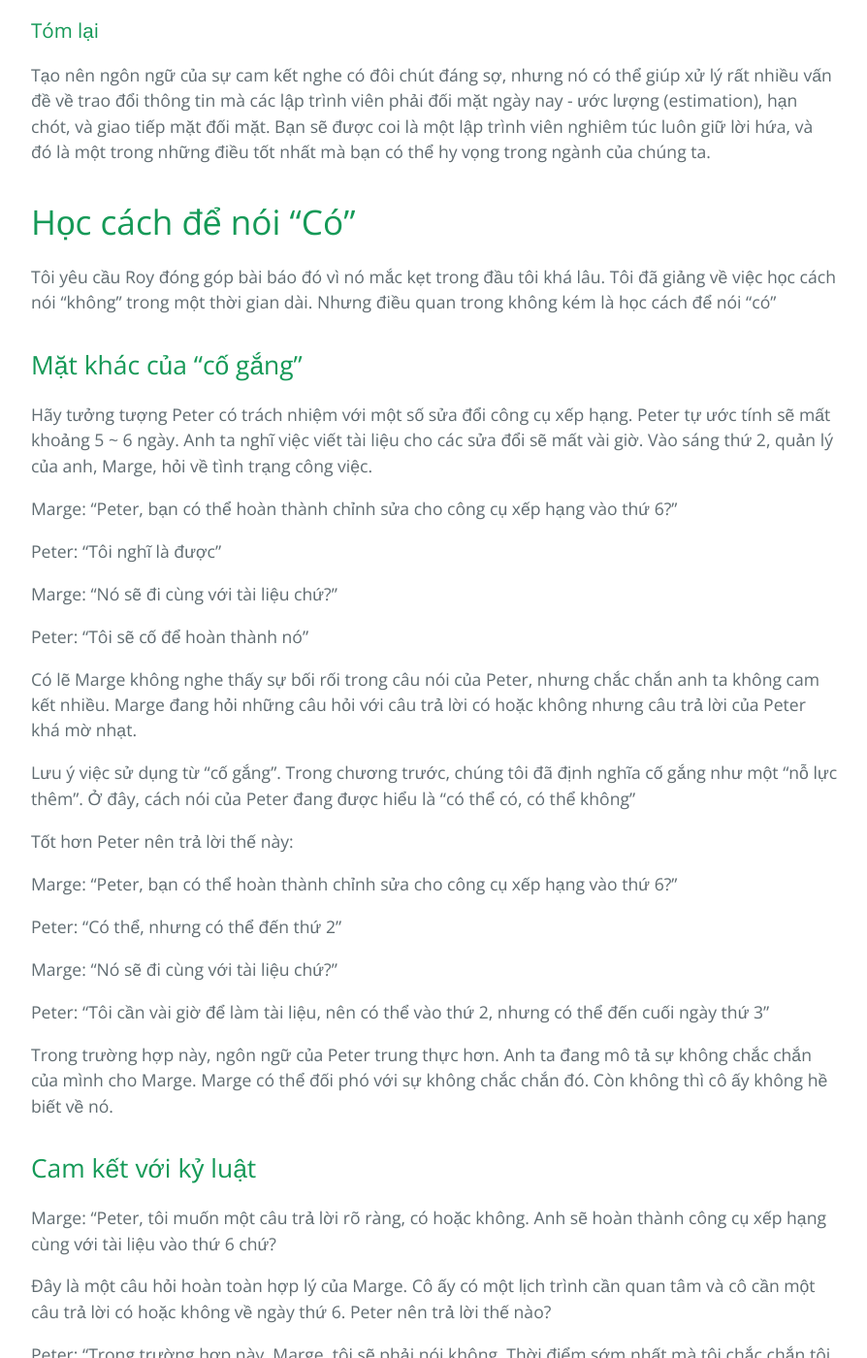
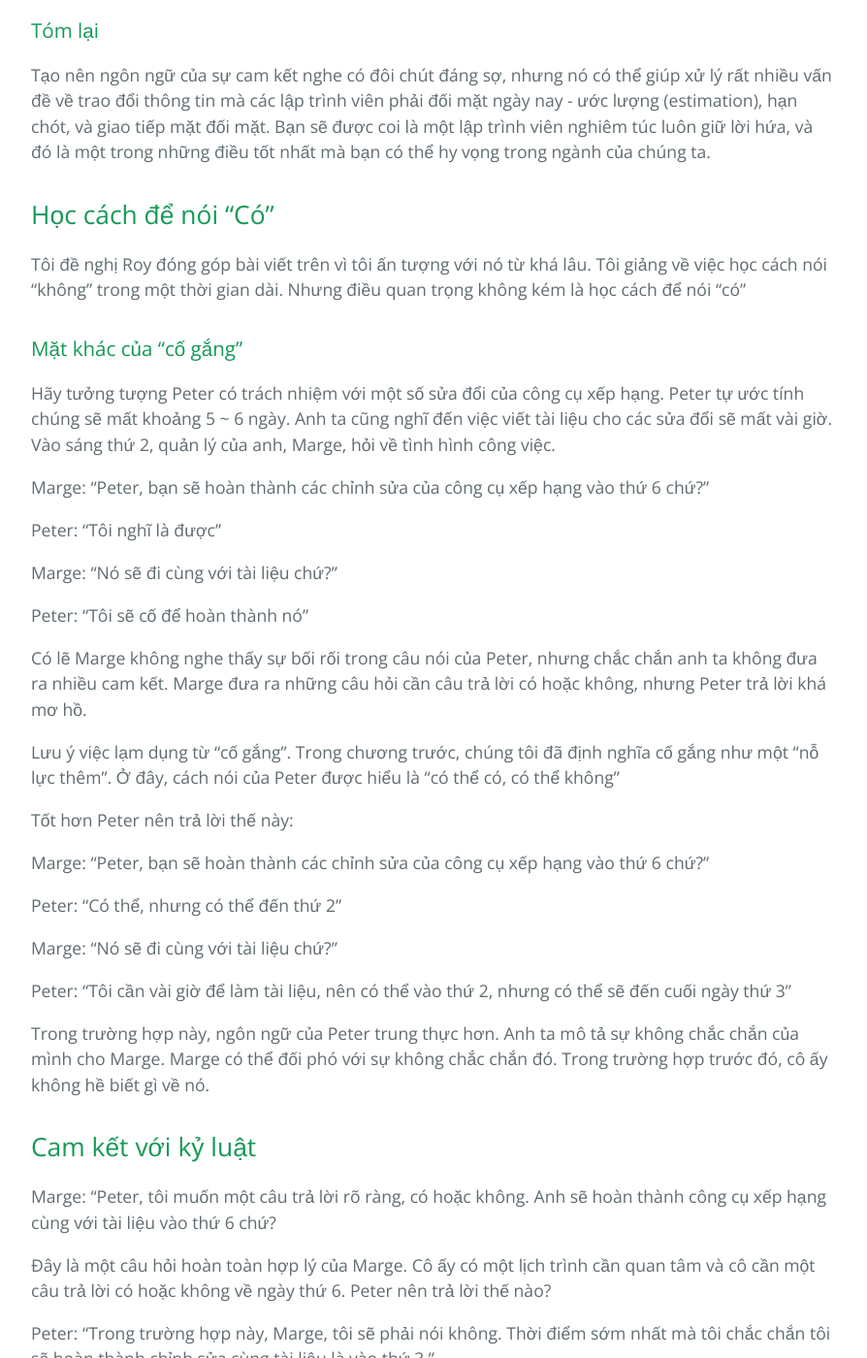
Before and after one commit to HaiBV/haibv.github.io, a Jekyll site: the page built from clean-coder/chapter-3-saying-yes.md, in a window 1280 px wide and 1400 px high, scrolled down 6066 px. Shown: the whole window at 97% size, without its empty margins (192-1086 px from the left). Built offline with Jekyll 4.4.1, drawn with Linux system fonts in a browser that asks for light colours; our own code applies the rules of GitHub Pages for plain Markdown files; some of the changed text lies outside the part shown.

Commit message:
Book - The Clean Coder - Correction - C3

```diff
--- a/clean-coder/chapter-3-saying-yes.md
+++ b/clean-coder/chapter-3-saying-yes.md
@@ -28,7 +28,7 @@ Bây giờ, để tôi giới thiệu cho bạn về Roy Osherove, người sẽ
 
 ## Ngôn ngữ của sự cam kết
 
-Với Roy Osherove
+Viết bởi Roy Osherove
 
 Nói. Là. Phải. Làm
 
@@ -137,15 +137,15 @@ Dưới đây là một vài ví dụ:
 
 Tạo nên ngôn ngữ của sự cam kết nghe có đôi chút đáng sợ, nhưng nó có thể giúp xử lý rất nhiều vấn đề về trao đổi thông tin mà các lập trình viên phải đối mặt ngày nay - ước lượng (estimation), hạn chót, và giao tiếp mặt đối mặt. Bạn sẽ được coi là một lập trình viên nghiêm túc luôn giữ lời hứa, và đó là một trong những điều tốt nhất mà bạn có thể hy vọng trong ngành của chúng ta.
 
-# Học cách để nói "Có"
+## Học cách để nói "Có"
 
-Tôi yêu cầu Roy đóng góp bài báo đó vì nó mắc kẹt trong đầu tôi khá lâu. Tôi đã giảng về việc học cách nói "không" trong một thời gian dài. Nhưng điều quan trong không kém là học cách để nói "có"
+Tôi đề nghị Roy đóng góp bài viết trên vì tôi ấn tượng với nó từ khá lâu. Tôi giảng về việc học cách nói "không" trong một thời gian dài. Nhưng điều quan trọng không kém là học cách để nói "có"
 
-## Mặt khác của "cố gắng"
+### Mặt khác của "cố gắng"
 
-Hãy tưởng tượng Peter có trách nhiệm với một số sửa đổi công cụ xếp hạng. Peter tự ước tính sẽ mất khoảng 5 ~ 6 ngày. Anh ta nghĩ việc viết tài liệu cho các sửa đổi sẽ mất vài giờ. Vào sáng thứ 2, quản lý của anh, Marge, hỏi về tình trạng công việc.
+Hãy tưởng tượng Peter có trách nhiệm với một số sửa đổi của công cụ xếp hạng. Peter tự ước tính chúng sẽ mất khoảng 5 ~ 6 ngày. Anh ta cũng nghĩ đến việc viết tài liệu cho các sửa đổi sẽ mất vài giờ. Vào sáng thứ 2, quản lý của anh, Marge, hỏi về tình hình công việc.
 
-Marge: "Peter, bạn có thể hoàn thành chỉnh sửa cho công cụ xếp hạng vào thứ 6?"
+Marge: "Peter, bạn sẽ hoàn thành các chỉnh sửa của công cụ xếp hạng vào thứ 6 chứ?"
 
 Peter: "Tôi nghĩ là được"
 
@@ -153,21 +153,21 @@ Marge: "Nó sẽ đi cùng với tài liệu chứ?"
 
 Peter: "Tôi sẽ cố để hoàn thành nó"
 
-Có lẽ Marge không nghe thấy sự bối rối trong câu nói của Peter, nhưng chắc chắn anh ta không cam kết nhiều. Marge đang hỏi những câu hỏi với câu trả lời có hoặc không nhưng câu trả lời của Peter khá mờ nhạt.
+Có lẽ Marge không nghe thấy sự bối rối trong câu nói của Peter, nhưng chắc chắn anh ta không đưa ra nhiều cam kết. Marge đưa ra những câu hỏi cần câu trả lời có hoặc không, nhưng Peter trả lời khá mơ hồ.
 
-Lưu ý việc sử dụng từ "cố gắng". Trong chương trước, chúng tôi đã định nghĩa cố gắng như một "nỗ lực thêm". Ở đây, cách nói của Peter đang được hiểu là "có thể có, có thể không"
+Lưu ý việc lạm dụng từ "cố gắng". Trong chương trước, chúng tôi đã định nghĩa cố gắng như một "nỗ lực thêm". Ở đây, cách nói của Peter được hiểu là "có thể có, có thể không"
 
 Tốt hơn Peter nên trả lời thế này:
 
-Marge: "Peter, bạn có thể hoàn thành chỉnh sửa cho công cụ xếp hạng vào thứ 6?"
+Marge: "Peter, bạn sẽ hoàn thành các chỉnh sửa của công cụ xếp hạng vào thứ 6 chứ?"
 
 Peter: "Có thể, nhưng có thể đến thứ 2"
 
 Marge: "Nó sẽ đi cùng với tài liệu chứ?"
 
-Peter: "Tôi cần vài giờ để làm tài liệu, nên có thể vào thứ 2, nhưng có thể đến cuối ngày thứ 3"
+Peter: "Tôi cần vài giờ để làm tài liệu, nên có thể vào thứ 2, nhưng có thể sẽ đến cuối ngày thứ 3"
 
-Trong trường hợp này, ngôn ngữ của Peter trung thực hơn. Anh ta đang mô tả sự không chắc chắn của mình cho Marge. Marge có thể đối phó với sự không chắc chắn đó. Còn không thì cô ấy không hề biết về nó.
+Trong trường hợp này, ngôn ngữ của Peter trung thực hơn. Anh ta mô tả sự không chắc chắn của mình cho Marge. Marge có thể đối phó với sự không chắc chắn đó. Trong trường hợp trước đó, cô ấy không hề biết gì về nó.
 
 ## Cam kết với kỷ luật
 
```
